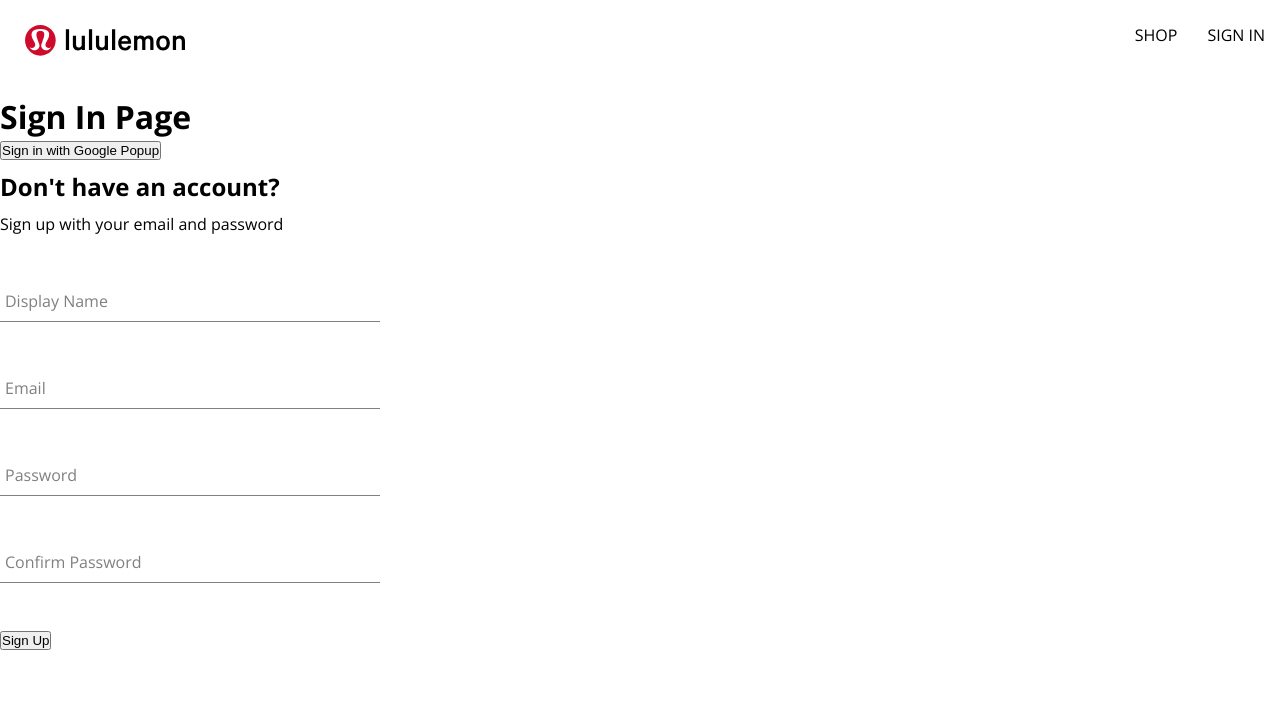
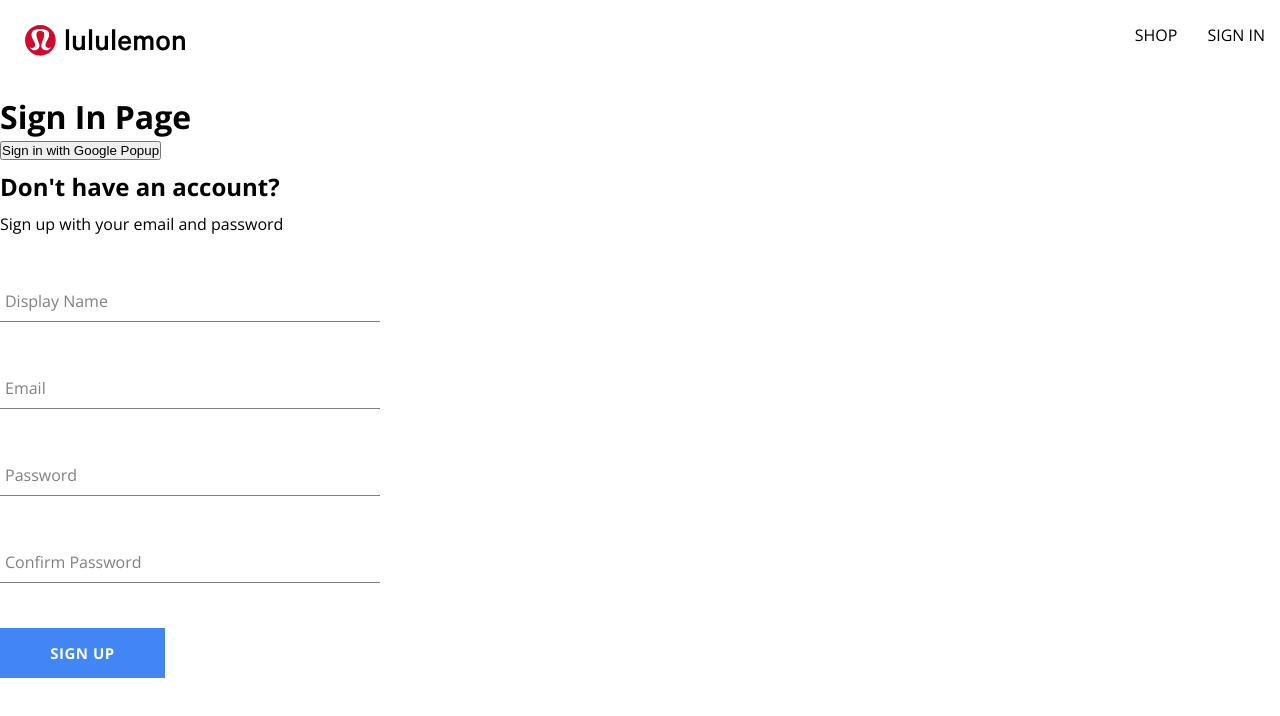
Before and after one commit to Elvira1986/shopping, a React (Vite) app: page /sign-in in a window 1280 px wide. Shown: the top 716 px of the page. Built offline with nearby package versions, Linux system fonts and the light colour scheme.

Commit message:
created button component

```diff
--- /dev/null
+++ b/src/components/button/button.jsx
@@ -0,0 +1,19 @@
+import "./button.scss";
+
+const BUTTON_TYPE_CLASSES = {
+  google: "google-sign-in",
+  inverted: "inverted",
+};
+
+const Button = ({ children, buttonType, ...otherProps }) => {
+  return (
+    <button
+      className={`button-container ${BUTTON_TYPE_CLASSES[buttonType]}`}
+      {...otherProps}
+    >
+      {children}
+    </button>
+  );
+};
+
+export default Button;
--- /dev/null
+++ b/src/components/button/button.scss
@@ -0,0 +1,46 @@
+.button-container {
+  min-width: 165px;
+  width: auto;
+  height: 50px;
+  letter-spacing: 0.5px;
+  line-height: 50px;
+  padding: 0 35px 0 35px;
+  font-size: 15px;
+  background-color: black;
+  color: white;
+  text-transform: uppercase;
+  font-family: "Open Sans";
+  font-weight: bolder;
+  border: none;
+  cursor: pointer;
+  display: flex;
+  justify-content: center;
+
+  &:hover {
+    background-color: white;
+    color: black;
+    border: 1px solid black;
+  }
+
+  &.google-sign-in {
+    background-color: #4285f4;
+    color: white;
+
+    &:hover {
+      background-color: #357ae8;
+      border: none;
+    }
+  }
+
+  &.inverted {
+    background-color: white;
+    color: black;
+    border: 1px solid black;
+
+    &:hover {
+      background-color: black;
+      color: white;
+      border: none;
+    }
+  }
+}
--- a/src/components/sign-up-form/sign-up-form.jsx
+++ b/src/components/sign-up-form/sign-up-form.jsx
@@ -1,5 +1,6 @@
 import { useState } from "react";
 import FormInput from "../form-input/form-input";
+import Button from "../button/button";
 import "./sign-up-form.scss";
 import {
   createAuthUserWithEmailAndPassword,
@@ -90,7 +91,9 @@
           value={confirmPassword}
         />
 
-        <button type="submit">Sign Up</button>
+        <Button buttonType="google" type="submit">
+          Sign Up
+        </Button>
       </form>
     </div>
   );
```
